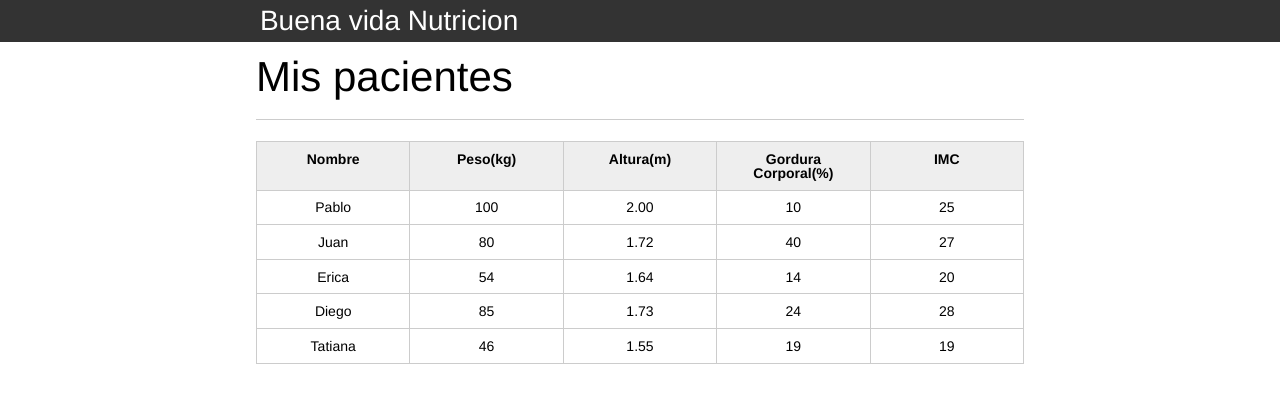
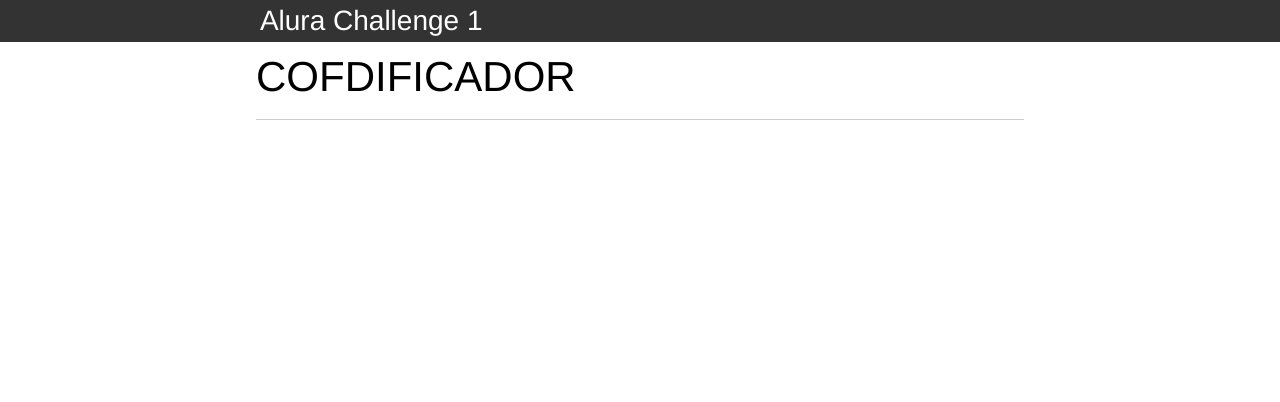
Before and after one commit to Tfinalyx/Tfinalyx.github.io, a plain HTML site: page index.html in a window 1280 px wide. Drawn offline with Linux system fonts and the light colour scheme.

Commit message:
firts test

```diff
--- a/index.html
+++ b/index.html
@@ -3,7 +3,7 @@
 	<head>
 		<meta charset="UTF-8">
 		<title>Buona Vita Nutrición</title>
-		<link rel="icon" href="favicon.ico" type="image/x-icon">
+		<!-- <link rel="icon" href="favicon.ico" type="image/x-icon"> -->
 		<link rel="stylesheet" type="text/css" href="css/reset.css">
 		<link rel="stylesheet" type="text/css" href="css/index.css">
 
@@ -12,63 +12,13 @@
 
 		<header>
 			<div class="container">
-				<h1 class = "titulo">Buona Vita Nutrición</h1>
+				<h1 class = "titulo">Alura Challenge 1</h1>
 			</div>
 		</header>
 		<main>
 			<section class="container">
-				<h2>Mis pacientes</h2>
-				<table>
-					<thead>
-						<tr>
-							<th>Nombre</th>
-							<th>Peso(kg)</th>
-							<th>Altura(m)</th>
-							<th>Gordura Corporal(%)</th>
-							<th>IMC</th>
-						</tr>
-					</thead>
-					<tbody id="tabla-pacientes">
-						<tr class="paciente" id="pac1">
-							<td class="info-nombre">Pablo</td>
-							<td class="info-peso">100</td>
-							<td class="info-altura">2.00</td>
-							<td class="info-gordura">10</td>
-							<td class="info-imc">0</td>
-						</tr>
+				<h2>COFDIFICADOR</h2>
 
-						<tr class="paciente" id="pac2">
-							<td class="info-nombre">Juan</td>
-							<td class="info-peso">80</td>
-							<td class="info-altura">1.72</td>
-							<td class="info-gordura">40</td>
-							<td class="info-imc">0</td>
-						</tr>
-
-						<tr class="paciente" id="pac3">
-							<td class="info-nombre">Erica</td>
-							<td class="info-peso">54</td>
-							<td class="info-altura">1.64</td>
-							<td class="info-gordura">14</td>
-							<td class="info-imc">0</td>
-						</tr>
-
-						<tr class="paciente" id="pac4">
-							<td class="info-nombre">Diego</td>
-							<td class="info-peso">85</td>
-							<td class="info-altura">1.73</td>
-							<td class="info-gordura">24</td>
-							<td class="info-imc">0</td>
-						</tr>
-						<tr class="paciente" id="pac5" >
-							<td class="info-nombre">Tatiana</td>
-							<td class="info-peso">46</td>
-							<td class="info-altura">1.55</td>
-							<td class="info-gordura">19</td>
-							<td class="info-imc">0</td>
-						</tr>
-					</tbody>
-				</table>
 
 			</section>
 		</main>
--- a/js/principal.js
+++ b/js/principal.js
@@ -1,29 +1,14 @@
 var titulo = document.querySelector(".titulo")
 console.log(titulo)
-titulo.textContent = "Buena vida Nutricion"
+//titulo.textContent = ""
 //console.log("principal.js")
 
-function imc(peso, altura){
-    if (peso<=0 || altura<=0){
+function decrypt(text){
+    if (1==1){
         alert("error de datos")
-        return 0
+        return "error"
     }else{
-        return (peso/(altura*altura))
+        return decrypttext
     }
 
 }
-
-function ModVal_imc(NumPaciente){
-var paciente = document.querySelector(NumPaciente)
-var peso = parseFloat(paciente.querySelector(".info-peso").textContent)
-var altura = parseFloat(paciente.querySelector(".info-altura").textContent)
-var imc_c = imc(peso,altura)
-paciente.querySelector(".info-imc").textContent = String(Math.round(imc_c))
-console.log(imc_c)
-}
-
-ModVal_imc("#pac1")
-ModVal_imc("#pac2")
-ModVal_imc("#pac3")
-ModVal_imc("#pac4")
-ModVal_imc("#pac5")
```
